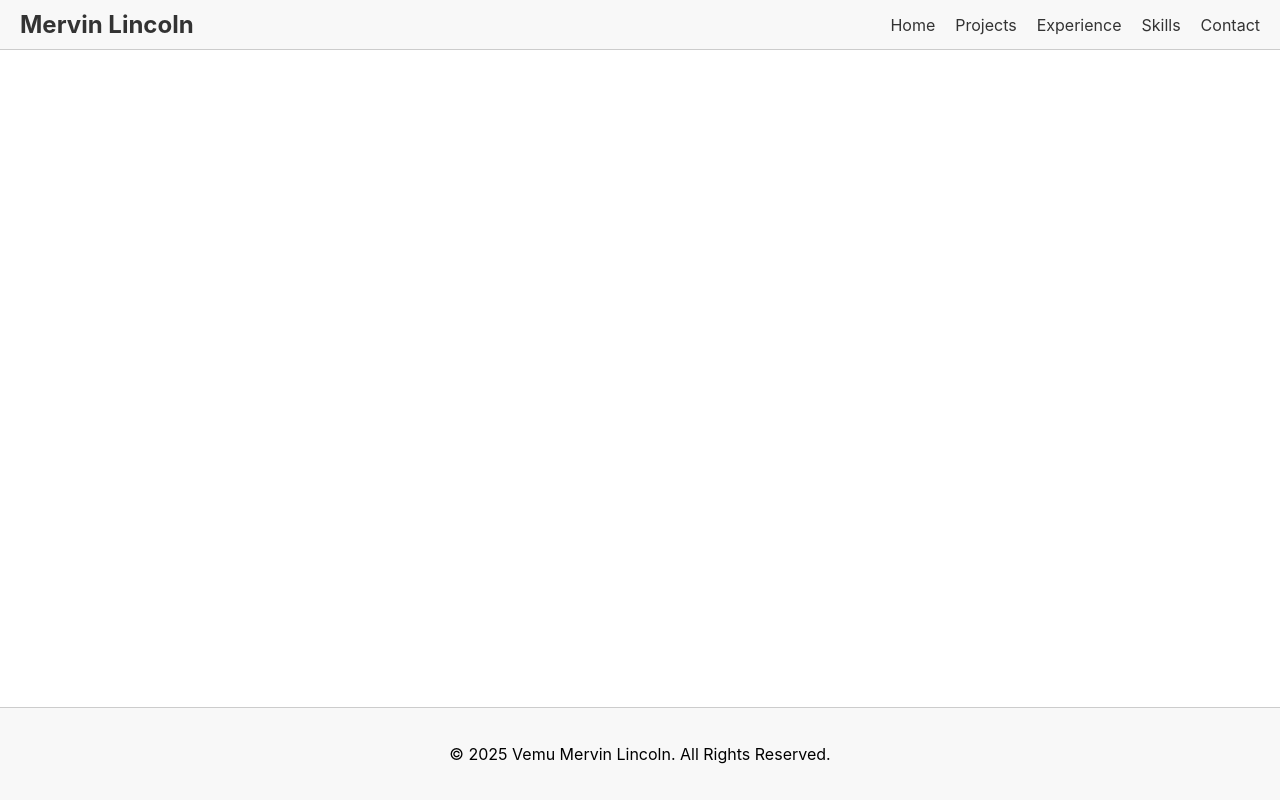
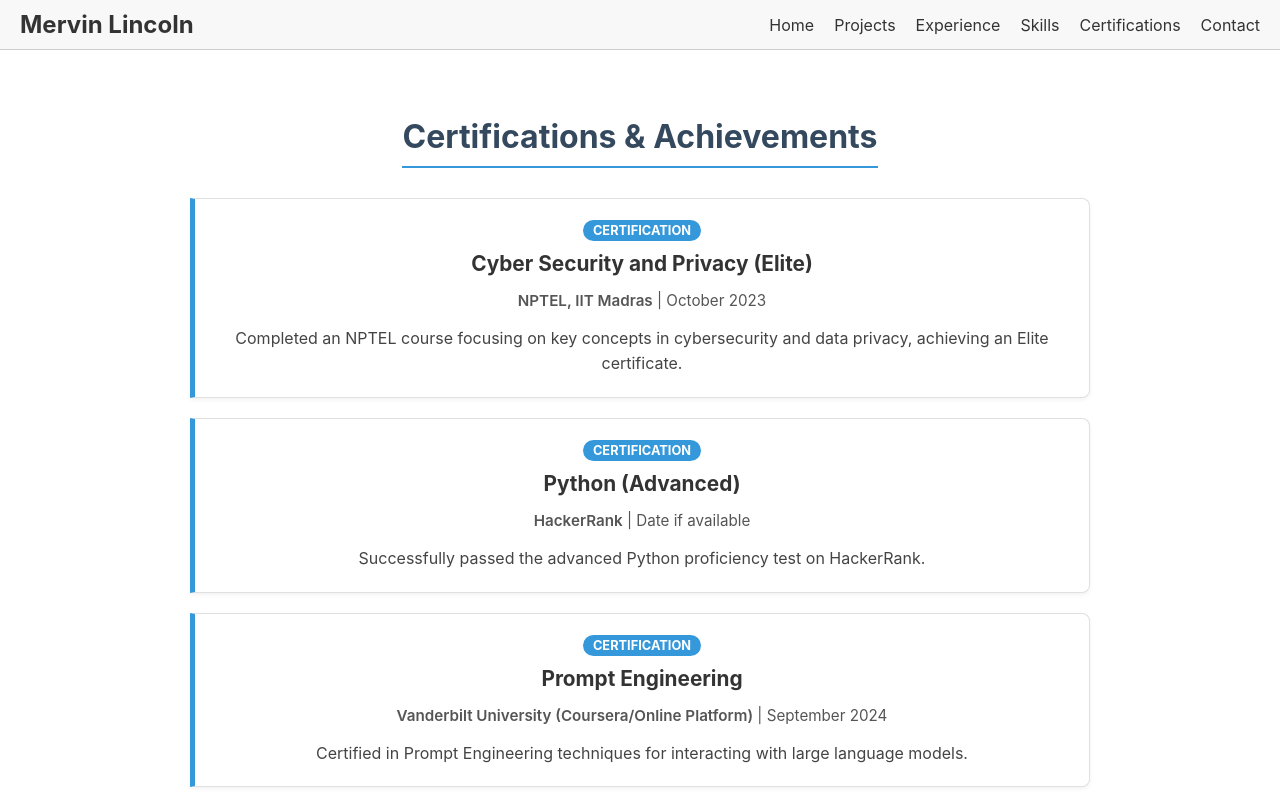
Before and after one commit to lincoln-zessta/lincolns-portfolio, a React (Create React App) app: page /certifications in a window 1280 px wide. Shown: the top 800 px of the page. Built offline with nearby package versions, Linux system fonts and the light colour scheme.

Commit message:
Add Certifications & Achievements page with data and navigation

```diff
--- a/src/App.js
+++ b/src/App.js
@@ -11,6 +11,7 @@ import ProjectsPage from './components/Pages/ProjectsPage';
 import ExperiencePage from './components/Pages/ExperiencePage';
 import ContactPage from './components/Pages/ContactPage';
 import SkillsPage from './components/Pages/SkillsPage'; // <--- 1. IMPORT SkillsPage HERE
+import CertificationsPage from './components/Pages/CertificationsPage';
 
 function App() {
   return (
@@ -25,6 +26,7 @@ function App() {
             <Route path="/experience" element={<ExperiencePage />} />
             <Route path="/skills" element={<SkillsPage />} /> {/* <--- 2. ADD THE ROUTE FOR SKILLS HERE */}
             <Route path="/contact" element={<ContactPage />} />
+            <Route path="/certifications" element={<CertificationsPage />} />
           </Routes>
         </main>
 
--- a/src/components/Layout/Navbar.js
+++ b/src/components/Layout/Navbar.js
@@ -26,6 +26,7 @@ const Navbar = () => {
         <li><Link to="/experience" style={{ textDecoration: 'none', color: '#333' }}>Experience</Link></li>
         <li><Link to="/skills" style={{ textDecoration: 'none', color: '#333' }}>Skills</Link></li>
         {/* Add links for Skills, Certifications later if you want them in the main nav */}
+        <li><Link to="/certifications" style={{ textDecoration: 'none', color: '#333' }}>Certifications</Link></li>
         <li><Link to="/contact" style={{ textDecoration: 'none', color: '#333' }}>Contact</Link></li>
       </ul>
     </nav>
--- /dev/null
+++ b/src/components/Pages/CertificationsPage.css
@@ -0,0 +1,15 @@
+/* src/components/Pages/CertificationsPage.css */
+.certifications-page-container {
+  padding: 20px;
+  max-width: 900px;
+  margin: 0 auto;
+}
+
+.certifications-page-container h2 {
+  font-size: 2em;
+  color: #34495e;
+  border-bottom: 2px solid #3498db;
+  padding-bottom: 10px;
+  margin-bottom: 30px;
+  display: inline-block;
+}
--- /dev/null
+++ b/src/components/Pages/CertificationsPage.js
@@ -0,0 +1,24 @@
+// src/components/Pages/CertificationsPage.js
+import React from 'react';
+import CertificationItem from '../UI/CertificationItem';
+import { items as certificationItems } from '../../data/certificationsData'; // Using 'as' to avoid name clash if needed
+import './CertificationsPage.css'; // We'll create this
+
+const CertificationsPage = () => {
+  return (
+    <div className="certifications-page-container">
+      <h2>Certifications & Achievements</h2>
+      {certificationItems && certificationItems.length > 0 ? (
+        <div className="certifications-list">
+          {certificationItems.map(item => (
+            <CertificationItem key={item.id} item={item} />
+          ))}
+        </div>
+      ) : (
+        <p>No certifications or achievements to display yet.</p>
+      )}
+    </div>
+  );
+};
+
+export default CertificationsPage;
--- /dev/null
+++ b/src/components/UI/CertificationItem.css
@@ -0,0 +1,46 @@
+/* src/components/UI/CertificationItem.css */
+.certification-item {
+  background-color: #fff;
+  border: 1px solid #e0e0e0;
+  border-left: 5px solid #3498db; /* Accent color on the left */
+  border-radius: 0 8px 8px 0; /* Rounded corners except top-left and bottom-left */
+  padding: 20px;
+  margin-bottom: 20px;
+  box-shadow: 0 2px 4px rgba(0,0,0,0.05);
+}
+
+.certification-item .item-type {
+  display: inline-block;
+  background-color: #3498db;
+  color: white;
+  padding: 3px 10px;
+  border-radius: 15px;
+  font-size: 0.8em;
+  margin-bottom: 10px;
+  text-transform: uppercase;
+  font-weight: bold;
+}
+
+.certification-item h3 {
+  margin-top: 0;
+  margin-bottom: 5px;
+  font-size: 1.3em;
+  color: #333;
+}
+
+.certification-item .issuer-date {
+  font-size: 0.95em;
+  color: #555;
+  margin-bottom: 10px;
+}
+
+.certification-item .issuer-date strong {
+  font-weight: 600;
+}
+
+.certification-item .description {
+  font-size: 1em;
+  color: #444;
+  line-height: 1.6;
+  margin-bottom: 0;
+}
--- /dev/null
+++ b/src/components/UI/CertificationItem.js
@@ -0,0 +1,20 @@
+// src/components/UI/CertificationItem.js
+import React from 'react';
+import './CertificationItem.css'; // We'll create this
+
+const CertificationItem = ({ item }) => {
+  const { title, issuer, date, description, type } = item;
+
+  return (
+    <div className="certification-item">
+      <span className="item-type">{type}</span>
+      <h3>{title}</h3>
+      <p className="issuer-date">
+        <strong>{issuer}</strong> {date && <>| <span>{date}</span></>}
+      </p>
+      {description && <p className="description">{description}</p>}
+    </div>
+  );
+};
+
+export default CertificationItem;
--- /dev/null
+++ b/src/data/certificationsData.js
@@ -0,0 +1,59 @@
+// src/data/certificationsData.js
+export const items = [
+  {
+    id: "cert1",
+    type: "Certification",
+    title: "Cyber Security and Privacy (Elite)",
+    issuer: "NPTEL, IIT Madras",
+    date: "October 2023",
+    description: "Completed an NPTEL course focusing on key concepts in cybersecurity and data privacy, achieving an Elite certificate."
+  },
+  {
+    id: "cert2",
+    type: "Certification",
+    title: "Python (Advanced)",
+    issuer: "HackerRank",
+    date: "Date if available", // Add date if you have it
+    description: "Successfully passed the advanced Python proficiency test on HackerRank."
+  },
+  {
+    id: "cert3",
+    type: "Certification",
+    title: "Prompt Engineering",
+    issuer: "Vanderbilt University (Coursera/Online Platform)", // Specify platform if applicable
+    date: "September 2024", // Assuming this is a future completion as per earlier info
+    description: "Certified in Prompt Engineering techniques for interacting with large language models."
+  },
+  {
+    id: "workshop1",
+    type: "Workshop",
+    title: "Internet of Things (IoT): Technologies, protocols & applications",
+    issuer: "IEEE (Upskilling program)",
+    date: "July 2023",
+    description: "Attended a 5-day hands-on workshop covering IoT technologies and applications."
+  },
+  {
+    id: "achieve1",
+    type: "Achievement",
+    title: "Smart India Hackathon (SIH) - Runner-Up",
+    issuer: "Smart India Hackathon",
+    date: "Date of SIH", // Add date if you have it
+    description: "Collaborated on the project “Optimizing Doctor Availability and Appointment Allocation in Hospitals through Digital Technology and AI Integration”, contributing expertise in RFID technology."
+  },
+  {
+    id: "achieve2",
+    type: "Achievement",
+    title: "Advanced Level in Data Structures & Algorithms (DSA)",
+    issuer: "Codechef",
+    date: "April 2023",
+    description: "Qualified in Codechef's advanced level examination for DSA."
+  },
+  {
+    id: "achieve3",
+    type: "Achievement",
+    title: "Qualified in JEE MAINS",
+    issuer: "National Testing Agency (NTA)",
+    date: "2021",
+    description: "Achieved 86 percentile in the Joint Entrance Examination (Main)."
+  }
+];
```
